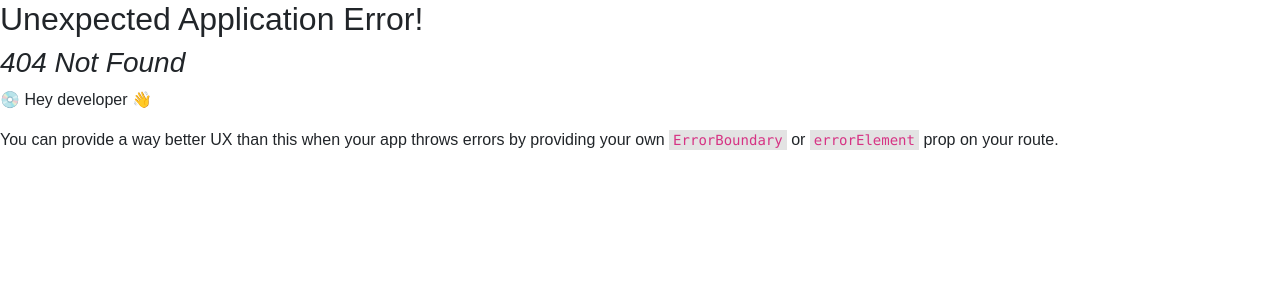
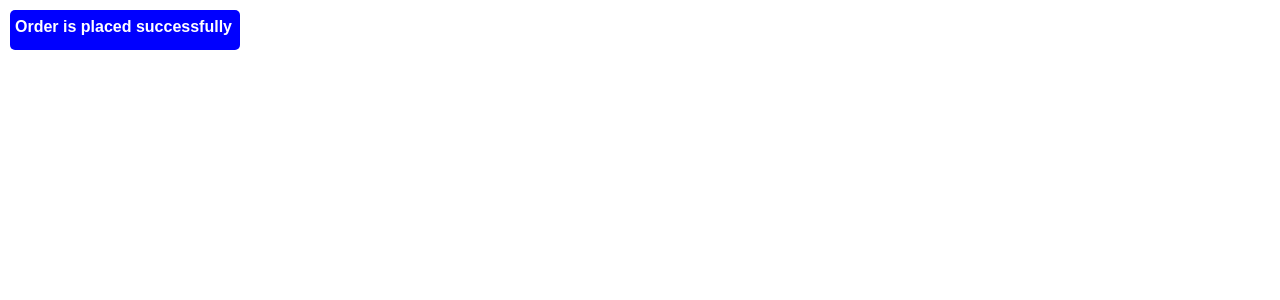
Before and after one commit to TarakaYalakala/F1-store, a React (Vite) app in the folder frontend/: page /orders/Buynow in a window 1280 px wide. Before the commit this address had no page. Shown: the top 300 px of the page. Built offline with nearby package versions, Linux system fonts and the light colour scheme.

Commit message:
Pull req- 4

```diff
--- a/frontend/src/App.jsx
+++ b/frontend/src/App.jsx
@@ -8,6 +8,7 @@ import Cart from './components/Cart'
 import SingleProduct from './components/SingleProduct'
 import Page from "./components/Page"
 import Orders from './components/Orders'
+import Buynow from './components/Buynow'
 
 function App() {
 
@@ -47,6 +48,10 @@ function App() {
     {
       path:"/orders",
       element:<><Orders/></>
+    },
+    {
+      path:"/orders/Buynow",
+      element:<><Buynow/></>
     }
   ])
 
--- /dev/null
+++ b/frontend/src/components/Buynow.css
@@ -0,0 +1,13 @@
+.contant-del {
+    height: 40px;
+    margin: 10px;
+    width: 230px;
+    background-color: blue;
+    color: white;
+    font-family: sans-serif;
+    font-size: 16px;
+    padding: 5px;
+    font-weight: 600;
+    border: none;
+    border-radius: 5px;
+}
--- /dev/null
+++ b/frontend/src/components/Buynow.jsx
@@ -0,0 +1,15 @@
+import React from 'react'
+import "./Buynow.css"
+import { Link } from 'react-router-dom'
+
+function Buynow() {
+  return (
+    <div>
+     <div className="contant-del">
+     Order is placed successfully
+     </div>
+    </div>
+  )
+}
+
+export default Buynow
--- a/frontend/src/components/Orders.jsx
+++ b/frontend/src/components/Orders.jsx
@@ -5,6 +5,8 @@ import {addOrder,removeOrder} from './Slice'
 import Footer from './Footer';
 import { useState } from 'react';
 import {Link} from "react-router-dom"
+import { useNavigate } from 'react-router-dom';
+import Buynow from './Buynow';
 
 function Orders() {
 
@@ -12,6 +14,8 @@ function Orders() {
     const dispatch = useDispatch();
 
     const [count, setcount] = useState(1);
+    const [alert, setalert] = useState(false);
+    const navigate = useNavigate();
 
 
     const handelinc = () => {
@@ -24,6 +28,13 @@ function Orders() {
       } else {
         setcount(count -1);
       }
+    }
+
+    const handelAlert = () => {
+       setalert(!alert);
+       setTimeout(() => {
+         navigate("/products/:brand");
+       }, 1000);
     }
 
   return (
@@ -40,7 +51,7 @@ function Orders() {
             <p>Title: T-shirts</p>
 
             <div className="orders-flex">
-            <button onClick={() => dispatch(removeOrder(index))} className='remove-orders'>Remove from Orders</button>
+            <Link to="/cart" onClick={() => dispatch(removeOrder(index))} className='remove-orders'>Remove from Orders</Link>
             <div className="qty">Select Quantity</div>
             <div className="three-orders">
               <button className='bdy-btn' onClick={handeldec}>-</button>
@@ -50,10 +61,11 @@ function Orders() {
 
             </div>
 
+            { alert ? <Buynow/>: ""}
+
             <div className="buynow">
-              <Link to='/home'>Order now</Link>
+            <button onClick={handelAlert}>Order now</button>
             </div>
-
           </div>
         ))}
       </div>
```
